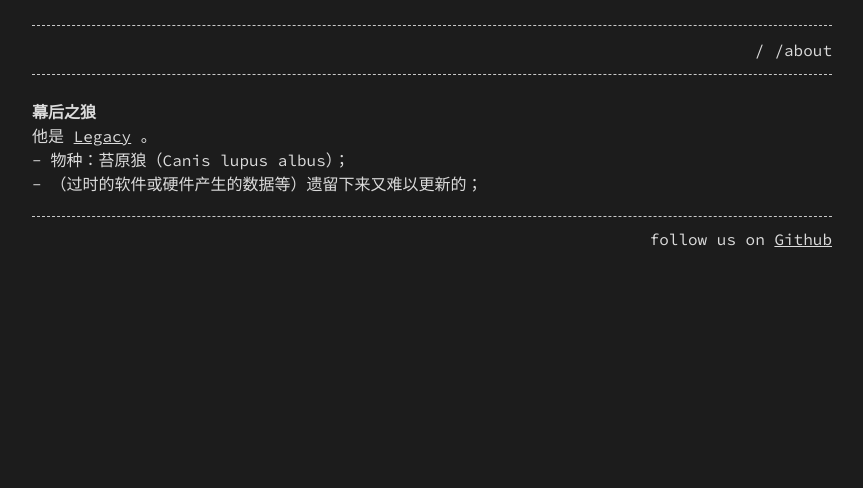
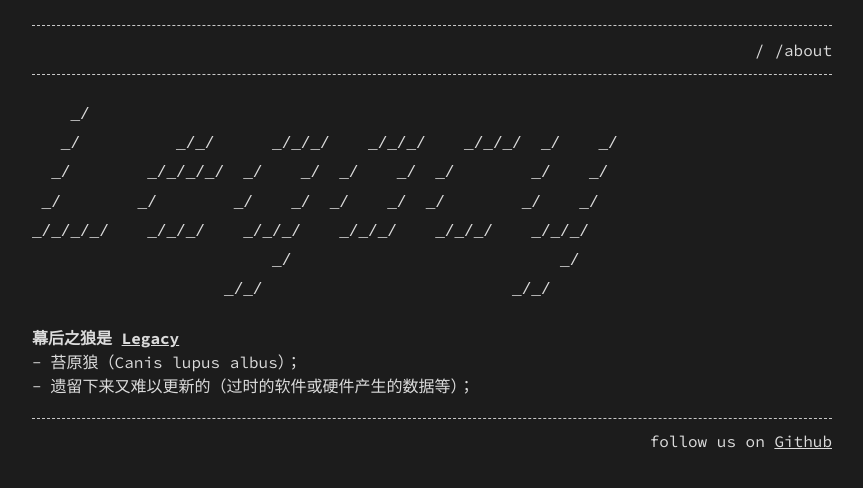
Before and after one commit to fur2/project, a Jekyll site: the page built from about.md, in a window 1280 px wide. Shown: the top 488 px of the page, without its empty margins (208-1071 px from the left). Built offline with Jekyll 4.4.1, drawn with Linux system fonts in a browser that asks for light colours.

Commit message:
更新 about

````diff
--- a/about.md
+++ b/about.md
@@ -3,10 +3,17 @@ layout: page
 title: /about
 permalink: /about/
 ---
+```
+    _/
+   _/          _/_/      _/_/_/    _/_/_/    _/_/_/  _/    _/
+  _/        _/_/_/_/  _/    _/  _/    _/  _/        _/    _/
+ _/        _/        _/    _/  _/    _/  _/        _/    _/
+_/_/_/_/    _/_/_/    _/_/_/    _/_/_/    _/_/_/    _/_/_/
+                         _/                            _/
+                    _/_/                          _/_/
+```
 
-# 幕后之狼
+# 幕后之狼是 [Legacy](https://github.com/fur2)
 
-他是 [Legacy](https://github.com/fur2) 。
-
-- 物种：苔原狼（Canis lupus albus）；
-- （过时的软件或硬件产生的数据等）遗留下来又难以更新的；
+- 苔原狼（Canis lupus albus）；
+- 遗留下来又难以更新的（过时的软件或硬件产生的数据等）；
````
